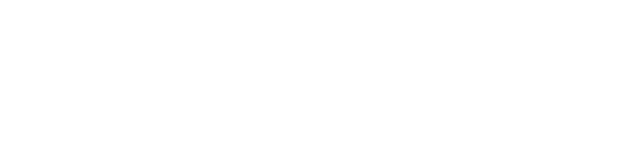
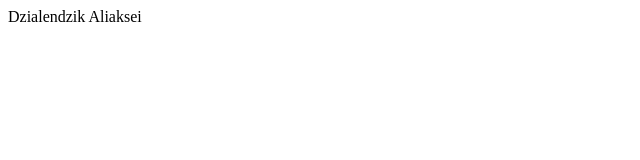
Before and after one commit to DAhood1991/rsschool-cv, a plain HTML site: page index.html in a window 1280 px wide. Shown: the whole page, without its empty margins (0-640 px from the left). Drawn offline with Linux system fonts and the light colour scheme.

Commit message:
fix: html file

```diff
--- a/index.html
+++ b/index.html
@@ -7,6 +7,6 @@
     <title>Document</title>
 </head>
 <body>
-
+    Dzialendzik Aliaksei
 </body>
 </html>
```
